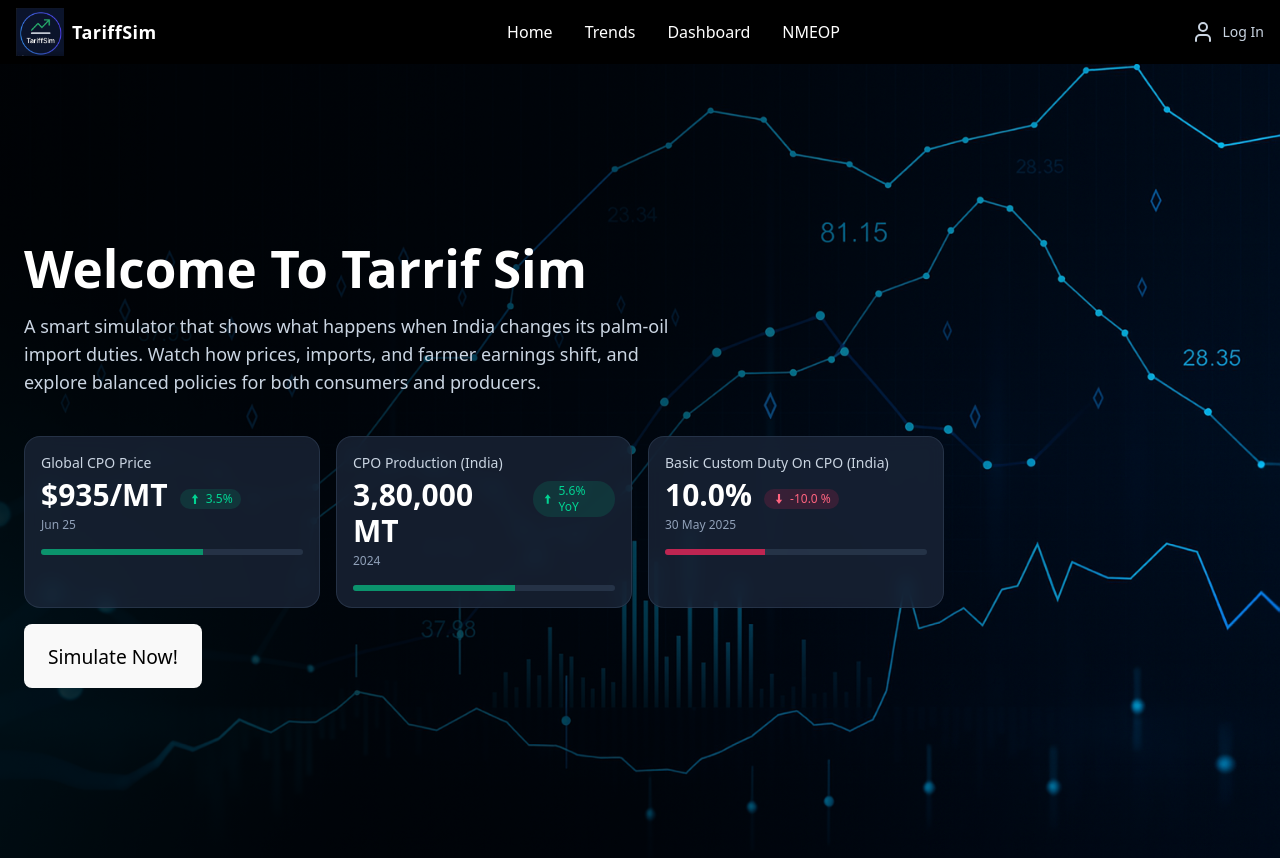
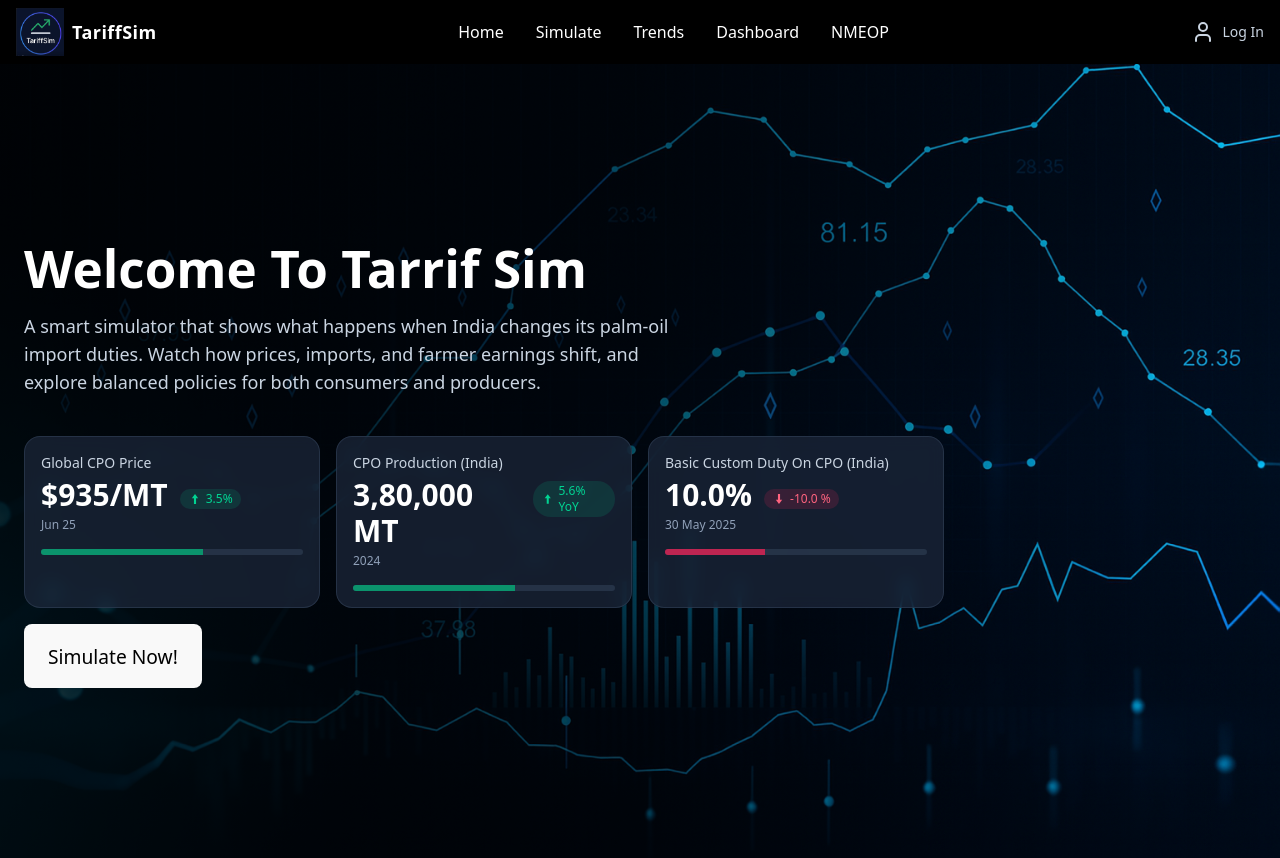
Before and after one commit to Vedant1816/TarrifSim, a React (Vite) app in the folder client/: page / in a window 1280 px wide. Shown: the top 858 px of the page. Built offline with nearby package versions, Linux system fonts and the light colour scheme; no server answers.

Commit message:
Added Simulate to Navbar

```diff
--- a/client/src/components/Navbar.jsx
+++ b/client/src/components/Navbar.jsx
@@ -31,6 +31,7 @@ export default function Navbar({ isSignedIn }) {
       {/* Links */}
       <div className="hidden md:flex items-center gap-8 text-white">
          <Link to="/" className="hover:text-indigo-400 transition-colors">Home</Link>
+         <Link to="/input" className="hover:text-indigo-400 transition-colors">Simulate</Link>
          <Link to="/trends" className="hover:text-indigo-400 transition-colors">Trends</Link>
          <Link to="/dashboard" className="hover:text-indigo-400 transition-colors">Dashboard</Link>
          <Link to="/NMEOP" className="hover:text-indigo-400 transition-colors">NMEOP</Link>
@@ -103,6 +104,13 @@ export default function Navbar({ isSignedIn }) {
              Home
            </Link>
            <Link
+            to="/input"
+            onClick={() => setIsMobileOpen(false)}
+            className="block px-4 py-3 text-white hover:bg-slate-800"
+           >
+             Simulate
+           </Link>
+           <Link
             to="/trends"
             onClick={() => setIsMobileOpen(false)}
             className="block px-4 py-3 text-white hover:bg-slate-800"
```
